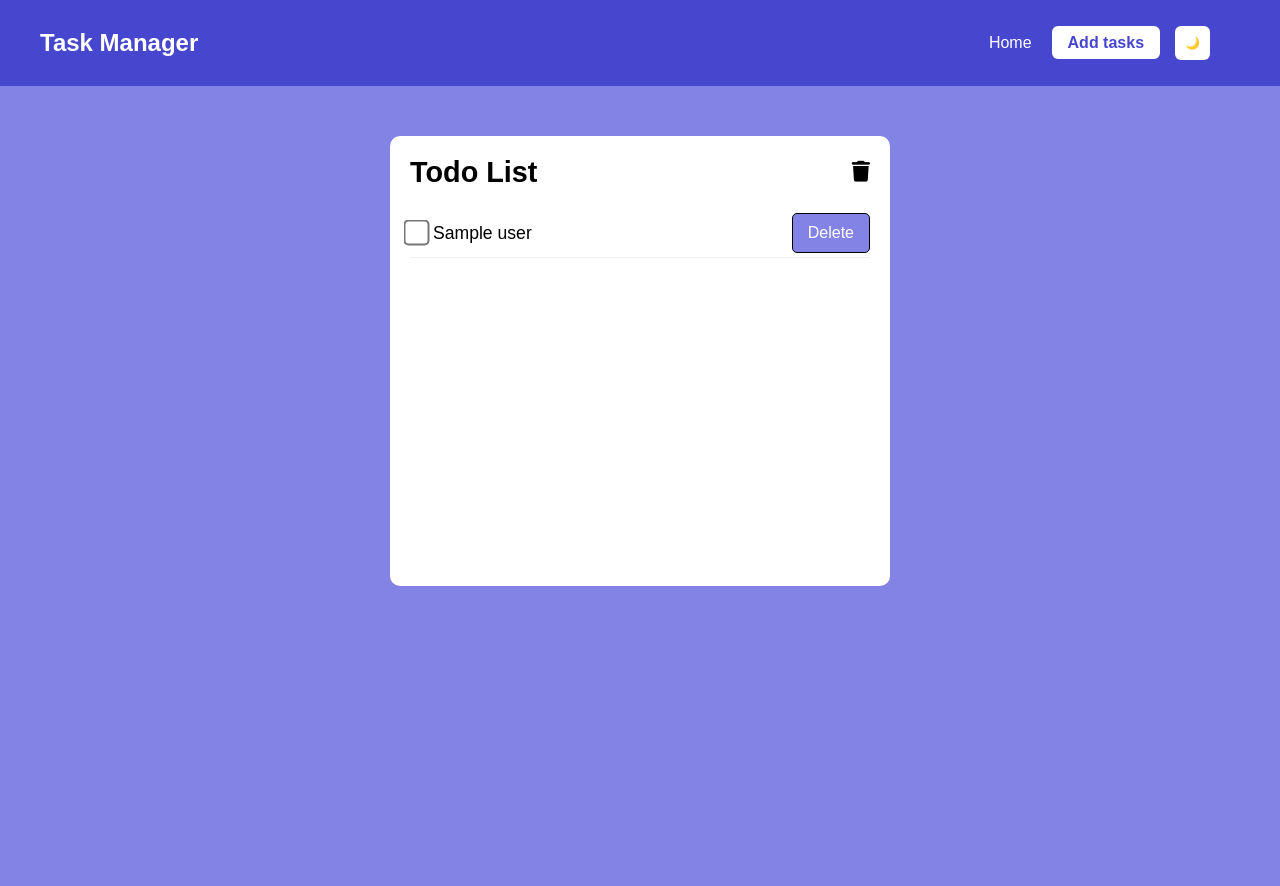
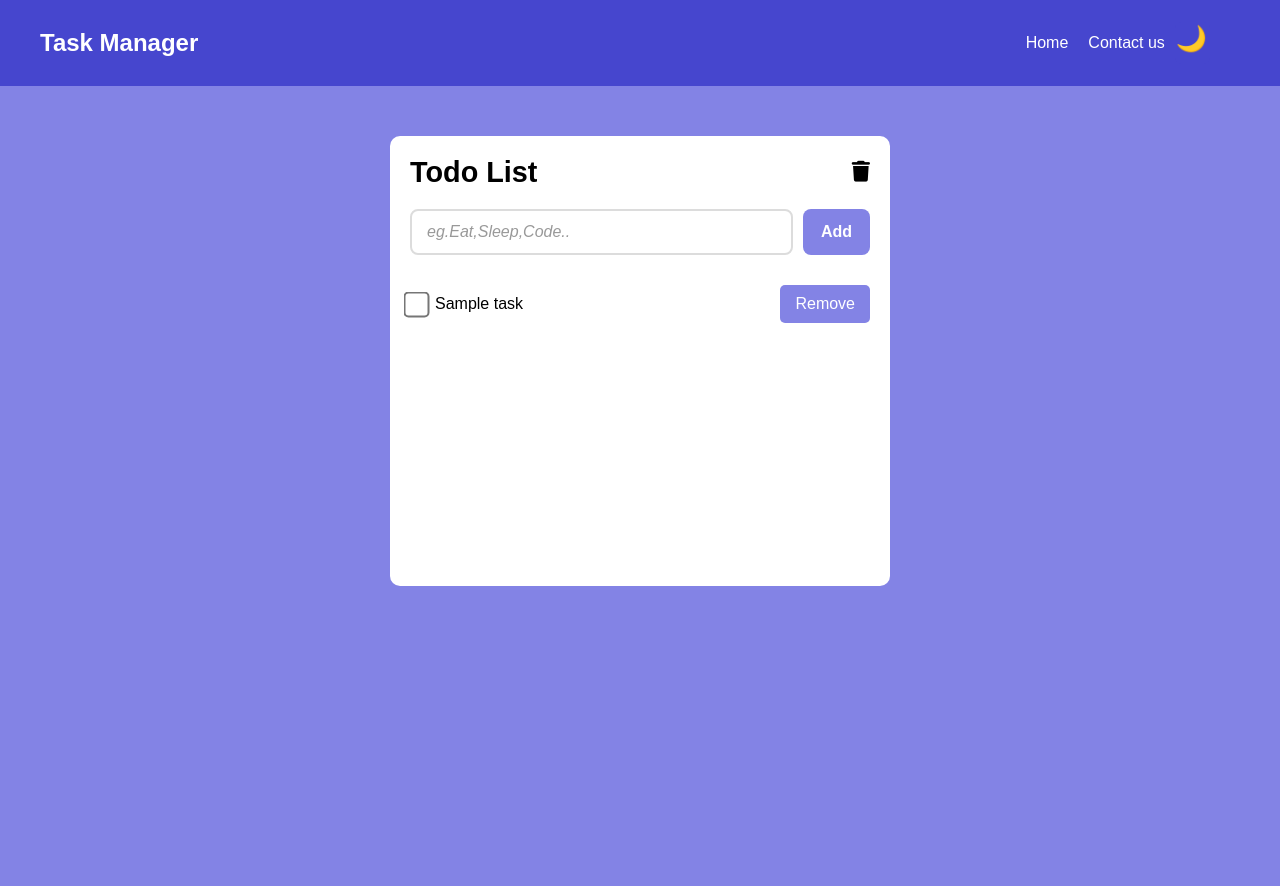
Before and after one commit to akashzone/task-manager-nodejs, a Node server app: template views/home.ejs in a window 1280 px wide. Run offline with Node 20, Linux system fonts and the light colour scheme; the template is opened without the code that fills it: most values are stand-ins (such as "Sample title", 1, 10 or a date in 2020).

Commit message:
Enhanced UX by adding inline add-task input on homepage

```diff
--- a/app.js
+++ b/app.js
@@ -1,7 +1,6 @@
 //Requiring packages..
 const express = require("express");
 require("dotenv").config();
-
 
 const app = express();
 const path = require("path");
@@ -9,10 +8,9 @@ app.set("view engine", "ejs");
 app.set("views", path.join(__dirname, "/views"));
 app.use(express.static(path.join(__dirname, "public")));
 app.use(express.urlencoded({ extended: true }));
-
+app.use(express.json());
 
 const port = process.env.PORT || 8080;
-
 
 const mysql = require("mysql2");
 
@@ -21,9 +19,8 @@ const connection = mysql.createConnection({
   user: process.env.DB_USER,
   password: process.env.DB_PASSWORD,
   database: process.env.DB_NAME,
-  port: process.env.DB_PORT
+  port: process.env.DB_PORT,
 });
-
 
 connection.connect((err) => {
   if (err) {
@@ -38,44 +35,41 @@ app.get("/", (req, res) => {
   let q = "SELECT * from tasks";
   try {
     connection.query(q, (err, result) => {
-      res.render("home",{users : result});
+      res.render("home", { tasks: result });
     });
   } catch (error) {
     console.log("Error:" + error);
-    res.send("Error occured!")
+    res.send("Error occured!");
   }
 });
 
 app.post("/add-tasks", (req, res) => {
-
-  let { task } = req.body;
-  if(task === ""){
-    res.send("Please enter a valid task!");
-    return;
+  const task = req.body.task;
+  console.log(task);
+  if (!task) {
+    return res.json({ success: false });
   }
-  // console.log(task);
-
   let q = "INSERT INTO tasks(title) VALUES (?)";
 
   connection.query(q, [task], (err, result) => {
-    if (err) throw err;
+    if (err) {
+      return res.json({ success: false });
+    }
     console.log(result);
-    res.redirect("/");
+    res.json({ success: true, id: result.insertId });
   });
 });
 
 app.post("/complete/:id", (req, res) => {
   const id = req.params.id;
-
   const q = "UPDATE tasks SET is_completed = NOT is_completed WHERE id = ?";
-
   connection.query(q, [id], () => {
-    res.redirect("/");
-    });
+    res.json({ success: true });
   });
+});
 
 
-app.get("/delete/:id",async (req, res) => {
+app.get("/delete/:id",(req, res) => {
   const id = req.params.id;
   const q = "DELETE FROM tasks WHERE id = ?";
 
@@ -85,7 +79,7 @@ app.get("/delete/:id",async (req, res) => {
   });
 });
 
-app.get("/delete-all",async (req, res) => {
+app.get("/delete-all", async (req, res) => {
   const q = "TRUNCATE TABLE tasks";
 
   connection.query(q, (err, result) => {
@@ -94,9 +88,6 @@ app.get("/delete-all",async (req, res) => {
   });
 });
 
-app.get("/add-tasks",(req,res)=>{
-    res.render("add");
-});
 app.listen(port, () => {
   console.log("Server is live");
 });
--- a/public/script.js
+++ b/public/script.js
@@ -18,3 +18,75 @@ toggleBtn.addEventListener("click", () => {
     localStorage.setItem("theme", "light");
   }
 });
+
+
+const form = document.getElementById("taskForm");
+const input = document.getElementById("taskInput");
+
+form.addEventListener("submit", async (e) => {
+  e.preventDefault();
+  const task = input.value.trim();
+  console.log(task);
+  try {
+    const response = await fetch("/add-tasks", {
+      method: "POST",
+      headers: {
+        "Content-Type": "application/json",
+      },
+      body: JSON.stringify({ task }),
+    });
+    const data = await response.json();
+    // alert(result);
+
+    if (data.success) {
+    addTaskToScreen(task, data.id);
+}
+
+    input.value = "";
+  } catch (error) {
+    console.log("Error:" + error);
+    alert("Error occurred!");
+  }
+});
+
+function addTaskToScreen(name, id) {
+  const list = document.getElementById("taskList");
+
+  const li = document.createElement("li");
+
+  li.innerHTML = `
+    <input type="checkbox" class="task-check" data-id="${id}" />
+
+    <span class="task-text">${name}</span>
+
+    <form action="/delete/${id}" method="get" style="display:inline;">
+      <button type="submit" id="del-btn">Remove</button>
+    </form>
+  `;
+
+  list.appendChild(li);
+}
+
+let checkboxes = document.querySelectorAll(".task-check");
+
+document.addEventListener("change", async (e) => {
+  function addTaskToScreen(name, id) {
+  const list = document.getElementById("taskList");
+
+  const li = document.createElement("li");
+
+  li.innerHTML = `
+    <div class="task-left">
+      <input type="checkbox" class="task-check" data-id="${id}" />
+      <span class="task-text">${name}</span>
+    </div>
+
+    <form action="/delete/${id}" method="get" style="display:inline;">
+      <button type="submit" id="del-btn">Remove</button>
+    </form>
+  `;
+
+  list.appendChild(li);
+}
+
+});
--- a/public/style.css
+++ b/public/style.css
@@ -41,6 +41,7 @@ nav {
 
 /* NAV LINKS */
 .nav-links{
+  height: 65px;
     display: flex;
     align-items: center;
 }
@@ -53,22 +54,15 @@ nav {
 .nav-links ul li a {
     color: white;
     text-decoration: none;
-    font-size: 16px;
+    font-size: 1rem;
     font-weight: 500;
 }
 
-nav .nav-links .add-btn {
-    padding: 8px 16px;
-    background: white;
-    color: rgb(70, 70, 206);
-    border-radius: 6px;
-    font-weight: bold;
-    margin-right: 5px;
+.nav-links ul li a:hover {
+    /* text-decoration: underline; */
+    color: #ddd;
 }
 
-nav .nav-links .add-btn:hover {
-    background: rgb(230, 230, 255);
-}
 
 /* Main Section */
 main {
@@ -113,14 +107,22 @@ main {
     margin-top: 20px;
 }
 .main-section ul li {
-    list-style: none;
-    padding: 4px 0;
-    border-bottom: 1px solid #eee;
-    font-size: 1.1rem;
-    display: flex;
-    align-items: center;
-    gap: 10px;
+  list-style: none;
+  padding: 10px 0;
+  margin-bottom: 5px;
+
+  display: flex;
+  justify-content: space-between;   /* KEY FIX */
+  align-items: center;
 }
+
+.task-left {
+  display: flex;
+  align-items: center;
+  gap: 12px;
+}
+
+
 
 .main-section ul li i {
     color: #555;
@@ -144,13 +146,18 @@ input[type="checkbox"] {
 
 #del-btn {
     background-color: transparent;
-    border: 1px solid black;
+    border: none;
     border-radius: 5px;
     background-color: rgb(131, 131, 229);;
     color: white;
     font-size: 1rem;
     cursor: pointer;
     padding: 10px 15px;
+}
+
+#del-btn:hover {
+    background-color: rgb(110, 110, 210);
+    box-shadow: 0 3px 8px rgba(100, 100, 200, 0.4);
 }
 
 .todo-item {
@@ -168,14 +175,70 @@ input[type="checkbox"] {
 }
 
 
+.add-btn {
+  padding: 12px 18px;
+  border-radius: 8px;
+  border: none;
+  background-color: rgb(131, 131, 229);
+  color: white;
+  font-size: 1rem;
+  font-weight: bold;
+  cursor: pointer;
+  transition: 0.2s ease;
+}
+
+.add-btn:hover {
+  background-color: rgb(110, 110, 210);
+  box-shadow: 0 3px 8px rgba(100, 100, 200, 0.4);
+}
+
+/* Input Section */
+
+.input-section {
+  margin-top: 20px;
+}
+
+#taskForm {
+  display: flex;
+  gap: 10px;
+}
+
+#taskInput {
+  flex: 1;
+  padding: 12px 15px;
+  font-size: 1rem;
+  border: 2px solid #dcdcdc;
+  border-radius: 8px;
+  outline: none;
+  transition: 0.2s ease;
+}
+
+/* On focus */
+#taskInput:focus {
+  border-color: rgb(131, 131, 229);   /* purple border */
+  box-shadow: 0 0 5px rgba(131, 131, 229, 0.5);
+}
+
+/* Placeholder style */
+#taskInput::placeholder {
+  color: #999;
+  font-style: italic;
+}
+
+/* Input hover */
+#taskInput:hover {
+  border-color: #b5b5ff;
+}
+
+
 /* ----- Dark Mode Styles ----- */
 
 .theme-btn {
-  background: white;
+  background:rgb(70, 70, 206);
   border: none;
-  padding: 10px 10px;
+  padding: 2px 3px 11px 1px;
   border-radius: 6px;
-  font-size: 12px;
+  font-size: 25px;
   cursor: pointer;
   margin-right: 30px;
 }
@@ -199,7 +262,10 @@ body.dark .main-section {
   color: white;
   border: 1px solid #444;
 }
-
+body.dark .add-btn{
+  background-color: #444;
+  color: white;
+}
 body.dark .delete-btn i {
   color: #ff7b7b;
 }
--- a/views/home.ejs
+++ b/views/home.ejs
@@ -19,7 +19,7 @@
         <div class="nav-links">
           <ul>
             <li><a href="/home">Home</a></li>
-            <li><a href="/add-tasks" class="add-btn">Add tasks</a></li>
+            <li><a href="/contact" class="contact-us">Contact us</a></li>
           </ul>
             <button id="theme-toggle" class="theme-btn">🌙</button>
         </div>
@@ -33,23 +33,31 @@
           <i class="fa-solid fa-trash"></i>
         </a>
         </div>
-        <ul>
-          <% for (let u of users) { %>
-          <li class="todo-item">
-  <div class="left">
-    <form action="/complete/<%= u.id %>" method="post">
-      <input type="checkbox" onchange="this.form.submit()" <%= u.is_completed ? 'checked' : '' %>>
-    </form>
-    <span class="<%= u.is_completed ? 'completed' : '' %>"><%= u.title %></span>
+        <div class="input-section">
+          <form id="taskForm">
+          <input type="text" placeholder="eg.Eat,Sleep,Code.." id="taskInput"/>
+          <button type="submit" class="add-btn">Add</button>
+          </form>
+        </div>
+         <div class="taskSection">
+          <ul id="taskList">
+            <% tasks.forEach(t =>{ %>
+              <li>
+  <div class="task-left">
+    <input type="checkbox" class="task-check" data-id="<%= t.id %>" <%= t.is_completed ? "checked" : "" %>/>
+    <span class="task-text <%= t.is_completed ? 'completed' : '' %>">
+      <%= t.title %>
+    </span>
   </div>
 
-  <form action="/delete/<%= u.id %>" method="get">
-    <button id="del-btn">Delete</button>
+  <form action="/delete/<%= t.id %>" method="get" style="display:inline;">
+    <button type="submit" id="del-btn">Remove</button>
   </form>
 </li>
 
-          <% } %>
-        </ul>
+            <% }); %>
+          </ul>
+         </div>
       </div>
     </main>
     <script src="script.js"></script>
```
Also changed, not shown: views/add.ejs (deleted, +0 -16 lines), views/task.ejs (deleted).
